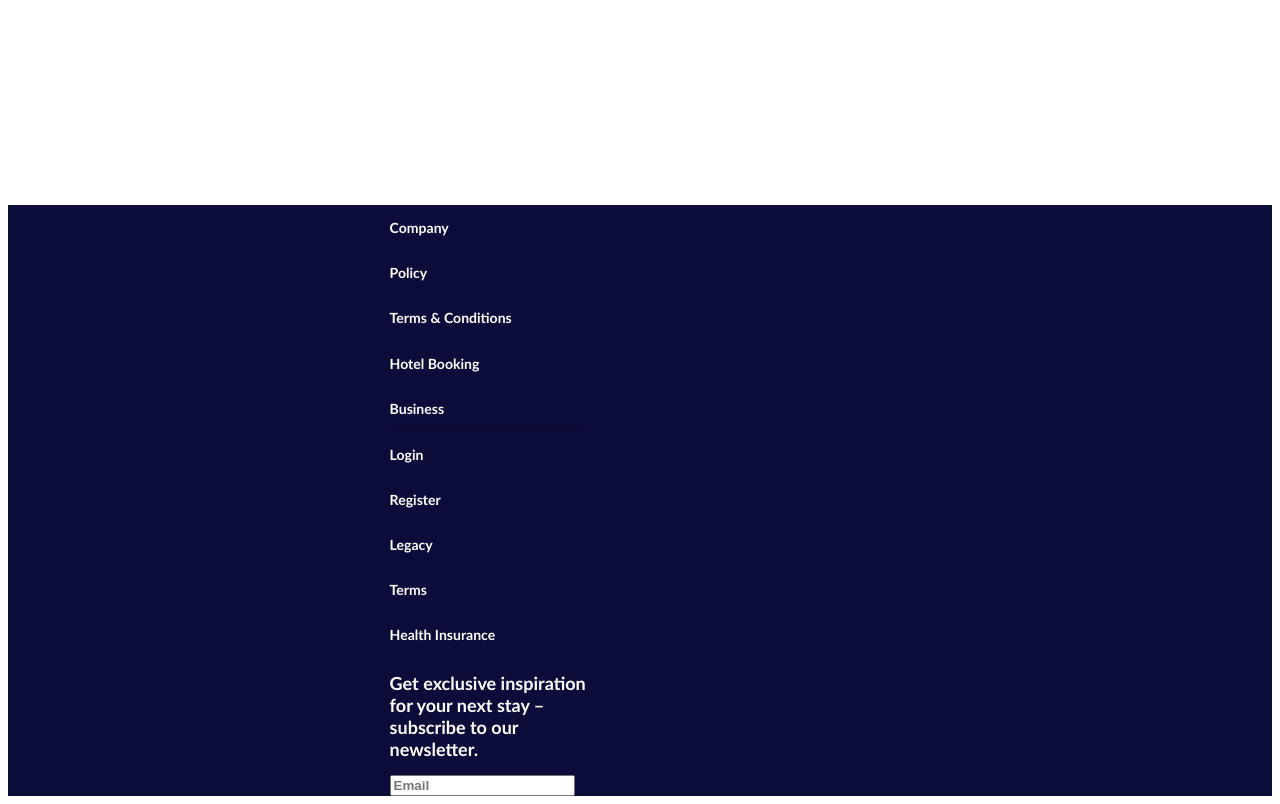
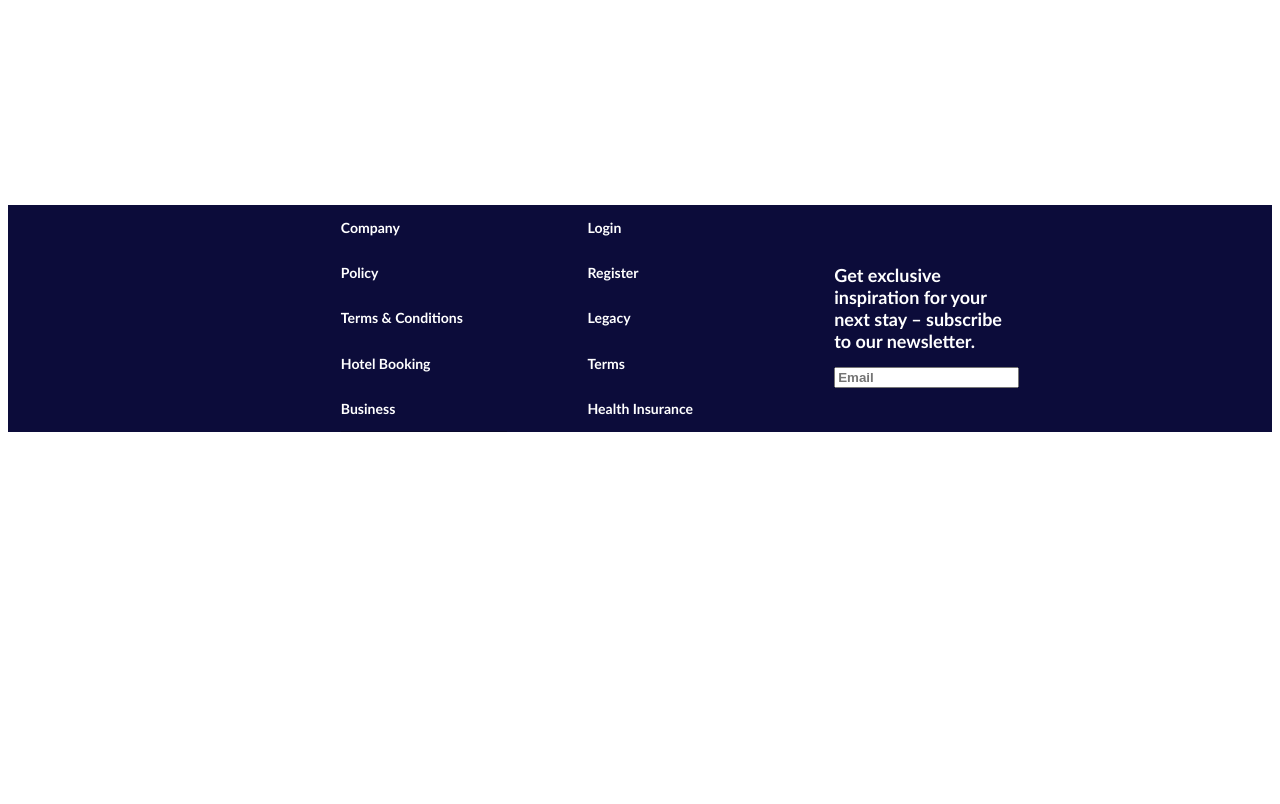
Before and after one commit to KURRI173/Information-Systems, a Flask app: page / in a window 1280 px wide. Shown: the part 1845-2649 px from the top of the page. After the commit the page ends 2277 px from the top, so only its background shows below. Run offline with Flask 3, Linux system fonts and the light colour scheme.

Commit message:
footerstylingcomplete

```diff
--- a/static/css/index.css
+++ b/static/css/index.css
@@ -296,8 +296,13 @@ footer
   margin-top: 200px;
   color: white;
 }
+footer .footersection
+{
+  width: 60%;
+  display: flex;
+}
 /* Footer section */
-footer .section1, .section2, .section3
+.footersection .section1, .section2, .section3
 {
 display: flex;
 justify-content: center;
```
